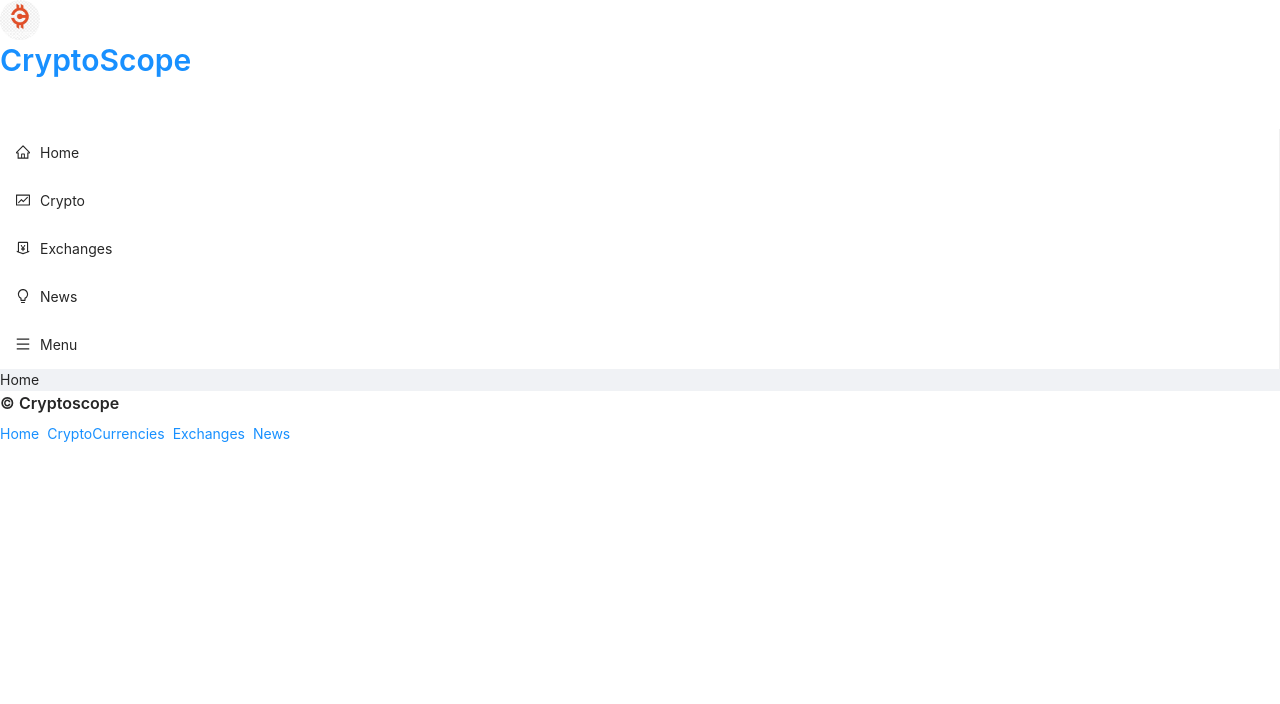
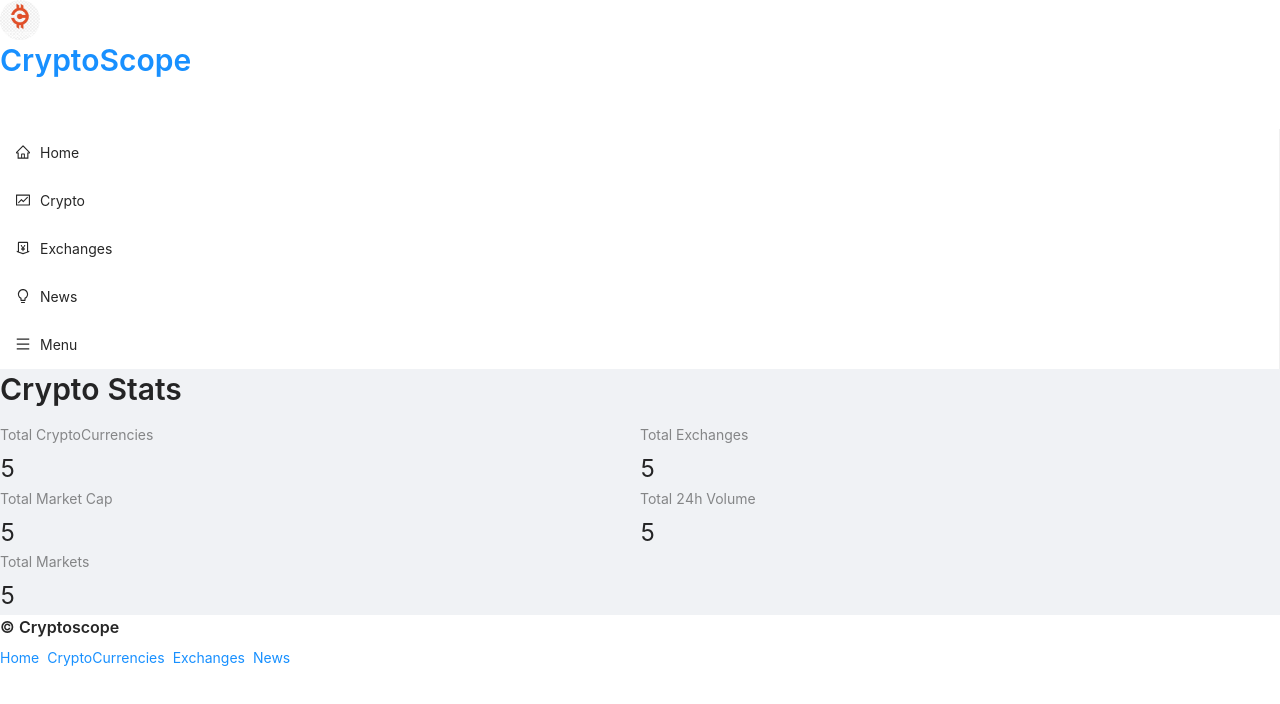
Before and after one commit to 21ciprian/cryptoscope, a React (Create React App) app: page / in a window 1280 px wide. Shown: the top 704 px of the page. Built offline with nearby package versions, Linux system fonts and the light colour scheme.

Commit message:
Added content to footer component

```diff
--- a/src/components/Home/index.tsx
+++ b/src/components/Home/index.tsx
@@ -1,9 +1,33 @@
+import {Col, Row, Statistic, Typography} from 'antd'
 import React from 'react'
+const {Title} = Typography
 
-type Props = {}
-
-function Home({}: Props) {
-	return <div>Home</div>
+function Home() {
+	return (
+		<>
+			<Title level={2} className='title__heading'>
+				Crypto Stats
+			</Title>
+			<Row>
+				<Col span={12}>
+					<Statistic title='Total CryptoCurrencies' value='5' />
+				</Col>
+				<Col span={12}>
+					<Statistic title='Total Exchanges' value='5' />
+				</Col>
+				<Col span={12}>
+					<Statistic title='Total Market Cap' value='5' />
+				</Col>
+				<Col span={12}>
+					<Statistic title='Total 24h Volume' value='5' />
+				</Col>
+				<Col span={12}>
+					<Statistic title='Total Markets' value='5' />
+				</Col>
+				<Col span={12}></Col>
+			</Row>
+		</>
+	)
 }
 
 export default Home
```
